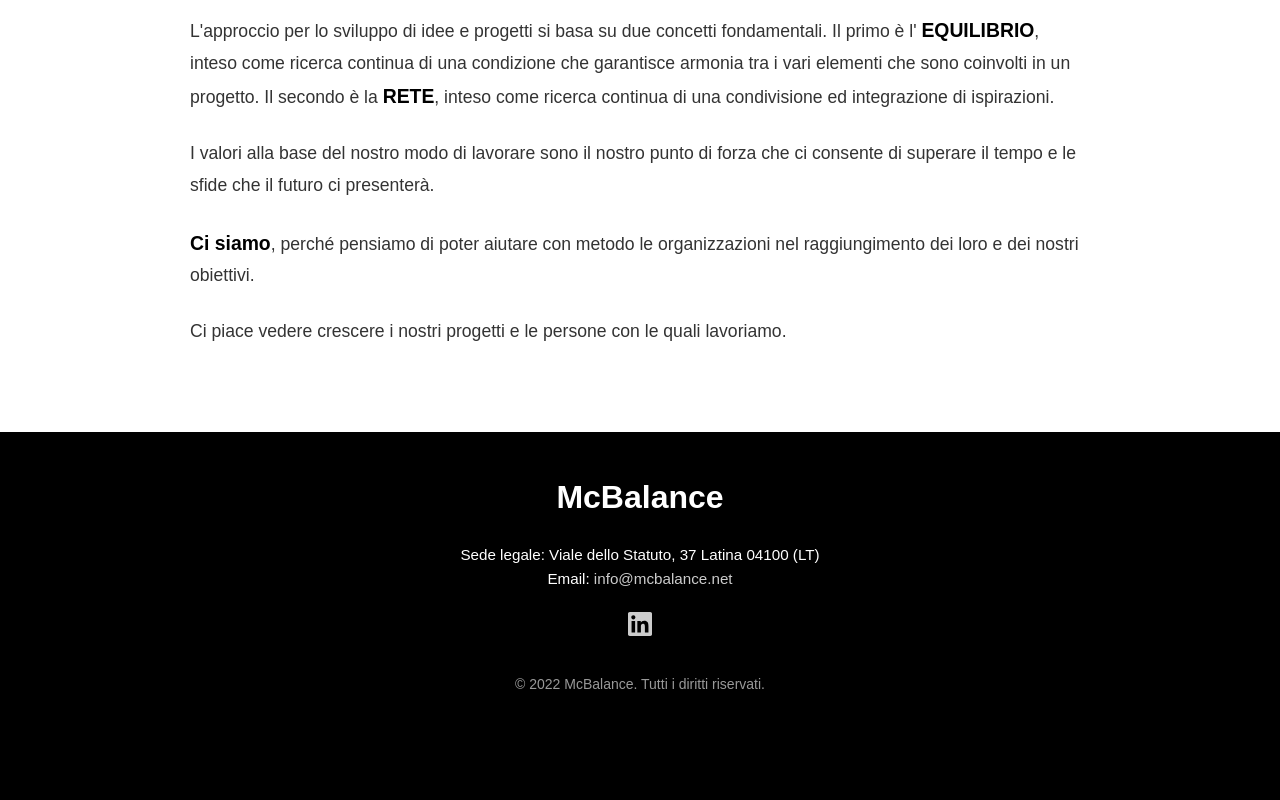
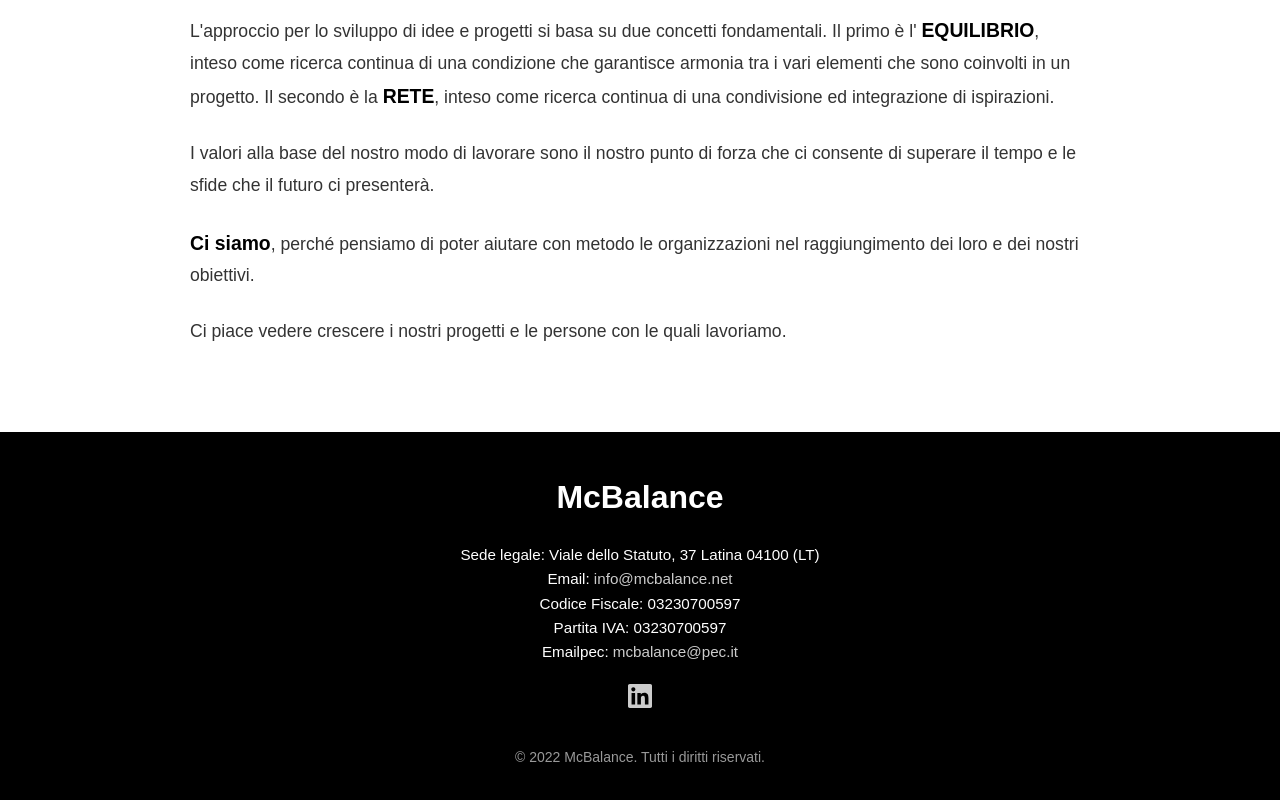
Before and after one commit to GabrieleRicci95/mcBalance-multilang1, a Next.js app: page / in a window 1280 px wide. Shown: the part 876-1676 px from the top of the page. Before the commit the page ends 1611 px from the top, so only its background shows below. Built offline with nearby package versions, Linux system fonts and the light colour scheme.

Commit message:
Aggiunto codice fiscale e P.IVA nel footer

```diff
--- a/src/components/Footer.js
+++ b/src/components/Footer.js
@@ -15,6 +15,13 @@ export default function Footer() {
         <div className="footer-info">
           <p>Sede legale: Viale dello Statuto, 37 Latina 04100 (LT)</p>
           <p>Email: <a href="mailto:info@mcbalance.net">info@mcbalance.net</a></p>
+
+          {/* Informazioni fiscali */}
+          <div className="footer-fiscal-info">
+            <p>Codice Fiscale: 03230700597</p>
+            <p>Partita IVA: 03230700597</p>
+            <p>Emailpec: <a href="mailto:mcbalance@pec.it">mcbalance@pec.it</a></p>
+          </div>
 
           {/* Sezione Social Media */}
           <div className="footer-social">
```
